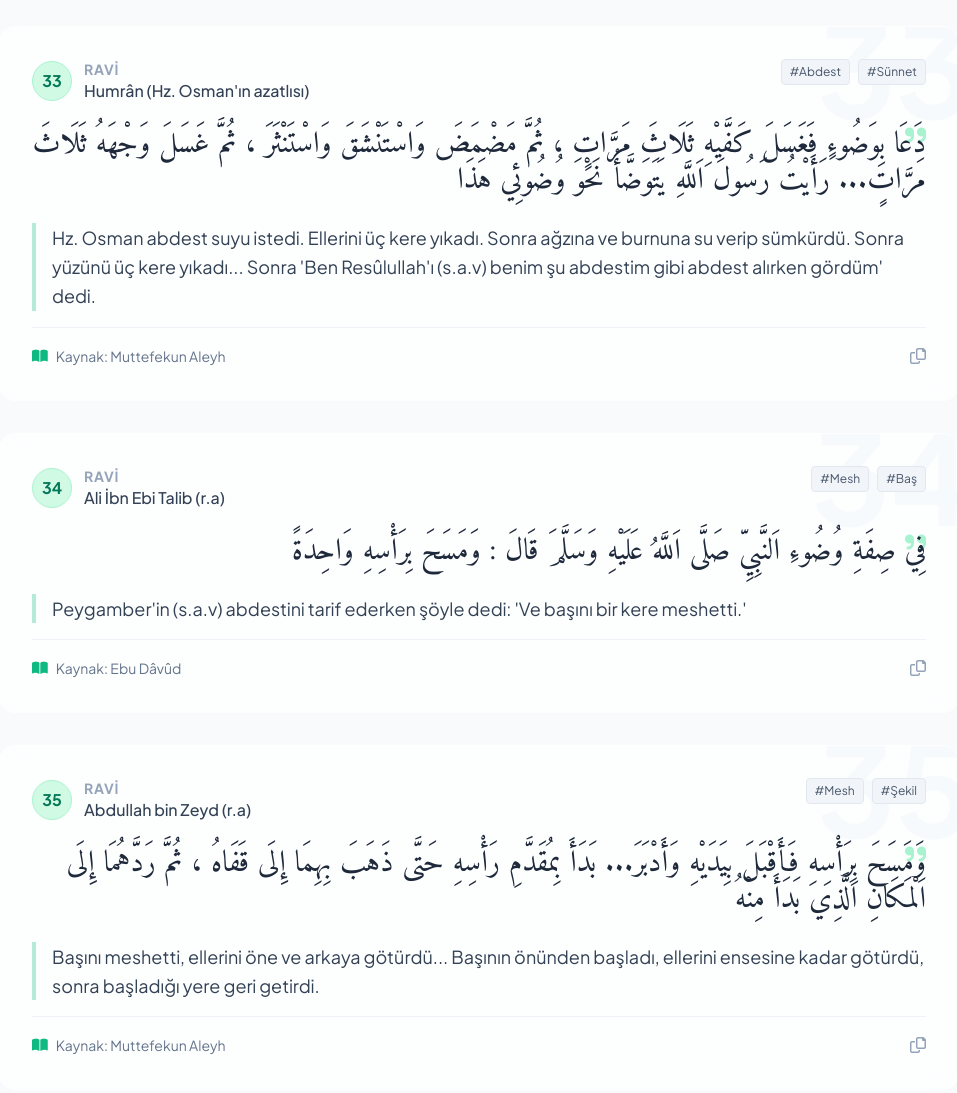
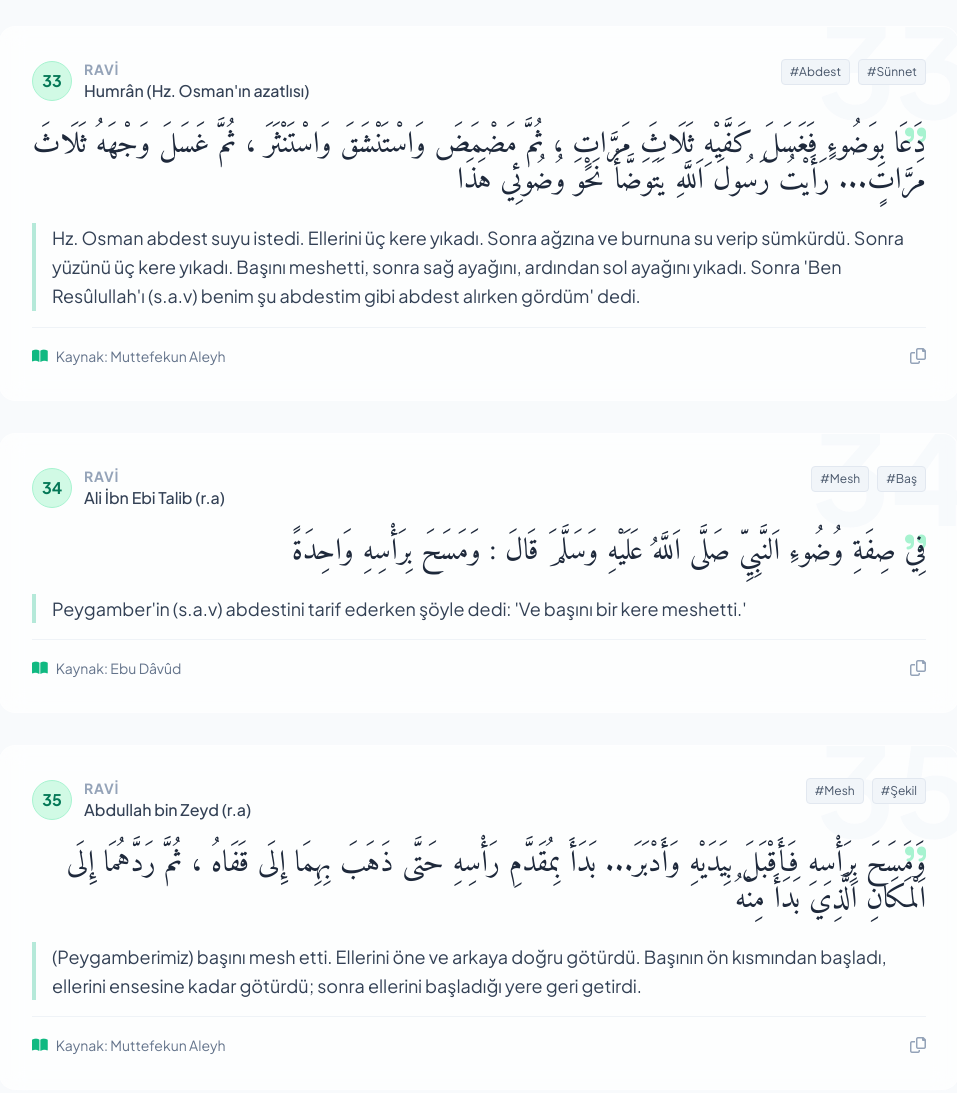
Before and after one commit to SITKIhd/bulugulmeram2, a plain HTML site: page index.html in a window 1280 px wide. Shown: the part 3387-4480 px from the top of the page, without its empty margins (161-1118 px from the left). Drawn offline with nearby package versions, Linux system fonts and the light colour scheme.

Commit message:
Update Turkish translations in index.html

```diff
--- a/index.html
+++ b/index.html
@@ -245,7 +245,7 @@
                 id: 33,
                 narrator: "Humrân (Hz. Osman'ın azatlısı)",
                 arabic: "دَعَا بِوَضُوءٍ فَغَسَلَ كَفَّيْهِ ثَلَاثَ مَرَّاتٍ ، ثُمَّ مَضْمَضَ وَاسْتَنْشَقَ وَاسْتَنْثَرَ ، ثُمَّ غَسَلَ وَجْهَهُ ثَلَاثَ مَرَّاتٍ... رَأَيْتُ رَسُولَ اَللَّهِ يَتَوَضَّأُ نَحْوَ وُضُوئِي هَذَا",
-                turkish: "Hz. Osman abdest suyu istedi. Ellerini üç kere yıkadı. Sonra ağzına ve burnuna su verip sümkürdü. Sonra yüzünü üç kere yıkadı... Sonra 'Ben Resûlullah'ı (s.a.v) benim şu abdestim gibi abdest alırken gördüm' dedi.",
+                turkish: "Hz. Osman abdest suyu istedi. Ellerini üç kere yıkadı. Sonra ağzına ve burnuna su verip sümkürdü. Sonra yüzünü üç kere yıkadı. Başını meshetti, sonra sağ ayağını, ardından sol ayağını yıkadı. Sonra 'Ben Resûlullah'ı (s.a.v) benim şu abdestim gibi abdest alırken gördüm' dedi.",
                 source: "Muttefekun Aleyh",
                 tags: ["Abdest", "Sünnet"]
             },
@@ -261,7 +261,7 @@
                 id: 35,
                 narrator: "Abdullah bin Zeyd (r.a)",
                 arabic: "وَمَسَحَ بِرَأْسِهِ فَأَقْبَلَ بِيَدَيْهِ وَأَدْبَرَ... بَدَأَ بِمُقَدَّمِ رَأْسِهِ حَتَّى ذَهَبَ بِهِمَا إِلَى قَفَاهُ ، ثُمَّ رَدَّهُمَا إِلَى اَلْمَكَانِ اَلَّذِي بَدَأَ مِنْهُ",
-                turkish: "Başını meshetti, ellerini öne ve arkaya götürdü... Başının önünden başladı, ellerini ensesine kadar götürdü, sonra başladığı yere geri getirdi.",
+                turkish: "(Peygamberimiz) başını mesh etti. Ellerini öne ve arkaya doğru götürdü. Başının ön kısmından başladı, ellerini ensesine kadar götürdü; sonra ellerini başladığı yere geri getirdi.",
                 source: "Muttefekun Aleyh",
                 tags: ["Mesh", "Şekil"]
             },
```
